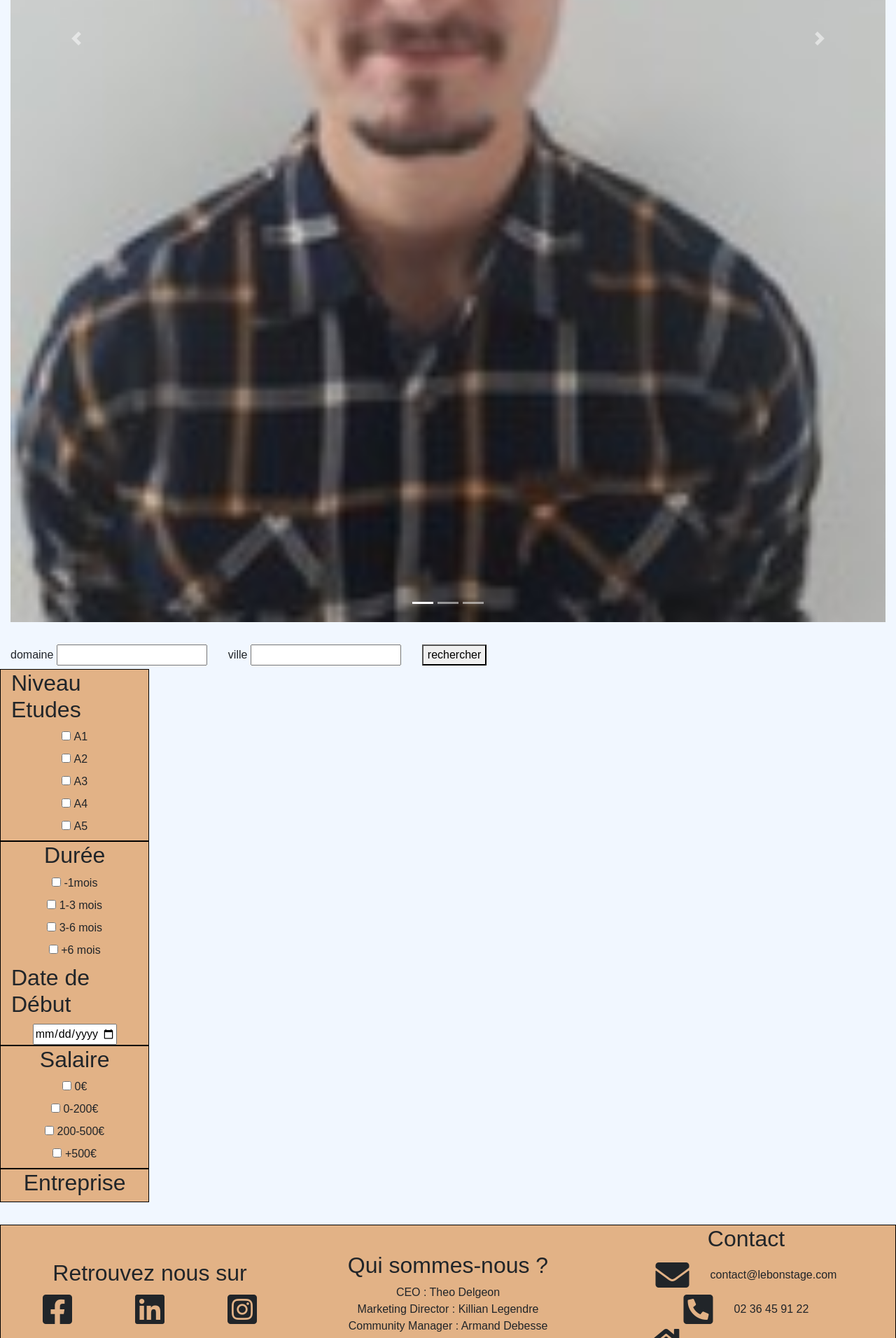
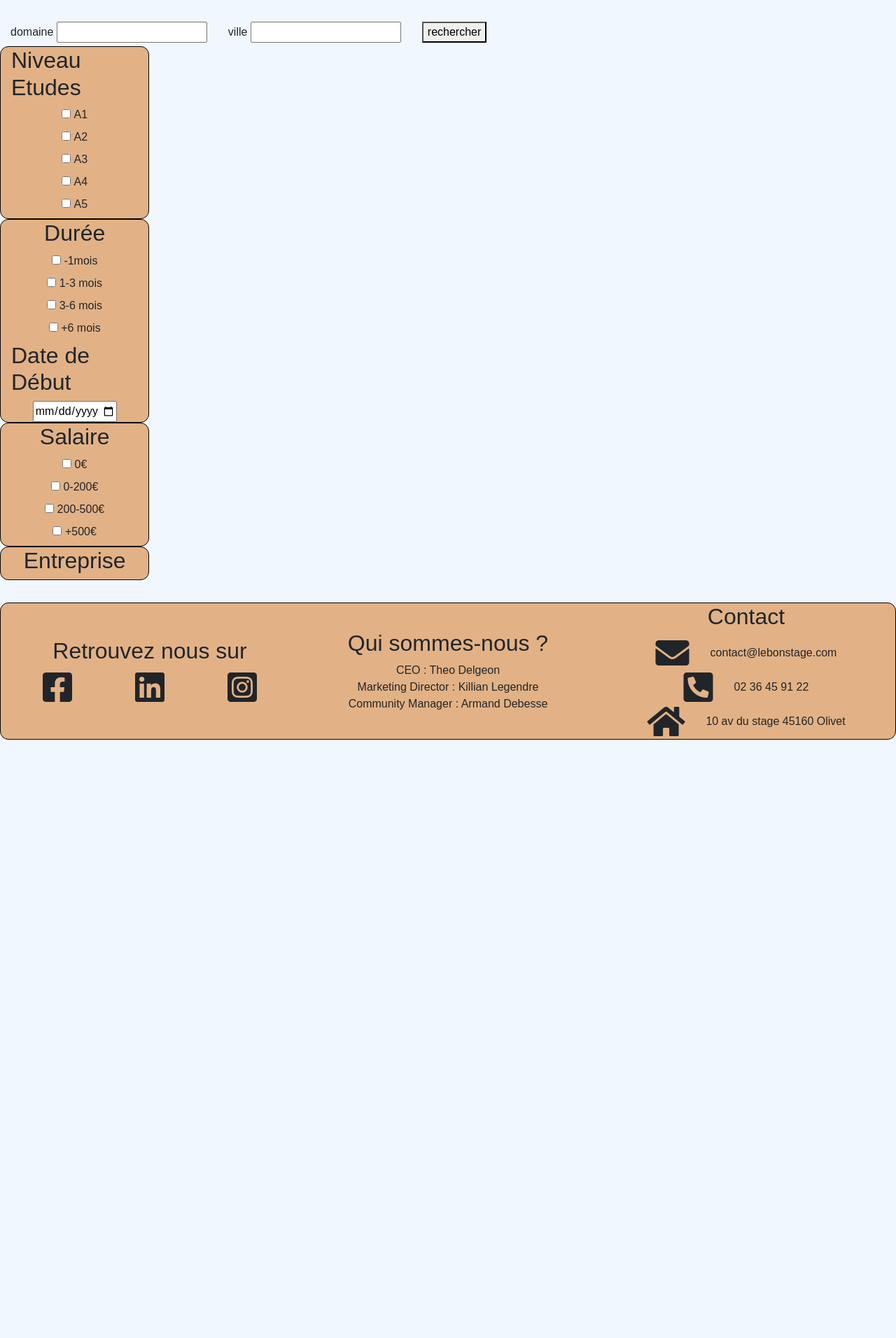
Before and after one commit to killian-lgdr/Projet_web, a PHP site: page / in a window 1280 px wide. Shown: the part 1018-2930 px from the top of the page at 70% size. After the commit the page ends 2075 px from the top, so only its background shows below. Run offline with PHP 8.4, Linux system fonts and the light colour scheme.

Commit message:
index.html arrondi

```diff
--- a/CODE/assets/css/style.css
+++ b/CODE/assets/css/style.css
@@ -59,6 +59,7 @@ i{
 
 .brd{
   border: 1px solid black;
+  border-radius: 12px;
 }
 
 #facebook:hover{     color: #3b5998; }
--- a/CODE/index.html
+++ b/CODE/index.html
@@ -54,7 +54,7 @@
       <div class="col container-fluid">
         <!-- carroussel -->
         <div class="row justify-content-center marge" id="carousel">
-            <div class="col-12">
+            <div class="col-10">
             <div id="carouselExampleIndicators" class="carousel slide" data-ride="carousel">
                 <ol class="carousel-indicators">
                   <li data-target="#carouselExampleIndicators" data-slide-to="0" class="active"></li>
@@ -63,13 +63,13 @@
                 </ol>
                 <div class="carousel-inner">
                   <div class="carousel-item active">
-                    <img class="d-block w-100" src="./assets/kikoss.jpg">
+                    <img class="d-block w-100" src="https://images8.alphacoders.com/926/926492.jpg">
                   </div>
                   <div class="carousel-item">
-                    <img class="d-block w-100" src="./assets/deleo.jpg" alt="Second slide">
+                    <img class="d-block w-100" src="https://images8.alphacoders.com/926/926492.jpg" alt="Second slide">
                   </div>
                   <div class="carousel-item">
-                    <img class="d-block w-100" src="./assets/helrho.jpg" alt="Third slide">
+                    <img class="d-block w-100" src="https://images8.alphacoders.com/926/926492.jpg" alt="Third slide">
                   </div>
                 </div>
                 <a class="carousel-control-prev" href="#carouselExampleIndicators" role="button" data-slide="prev">
@@ -102,10 +102,10 @@
         <!-- debut resultats -->
         <div class="row">
           <!-- debut choix filtres -->
-          <div class="container col-2 orange">
+          <div class="container col-2">
             <!-- choix niveau etudes -->
             <div class="row">
-              <div class="container col brd">
+              <div class="container col brd orange">
                 <div class="row justify-content-center">
                   <div class="col-auto"><h2>Niveau Etudes</h2></div>
                 </div>
@@ -143,7 +143,7 @@
             </div>
             <!-- choix temporalité -->
             <div class="row">
-              <div class="container col brd">
+              <div class="container col brd orange">
                 <div class="row justify-content-center">
                   <div class="col-auto"><h2>Durée</h2></div>
                 </div>
@@ -183,7 +183,7 @@
             </div>
             <!-- choix remunération -->
             <div class="row">
-              <div class="container col brd">
+              <div class="container col brd orange">
                 <div class="row justify-content-center">
                   <div class="col-auto"><h2>Salaire</h2></div>
                 </div>
@@ -215,7 +215,7 @@
             </div>
             <!-- choix Entreprises -->
             <div class="row">
-              <div class="container col brd">
+              <div class="container col brd orange">
                 <div class="row justify-content-center">
                   <div class="col-auto"><h2>Entreprise</h2></div>
                 </div>
```
